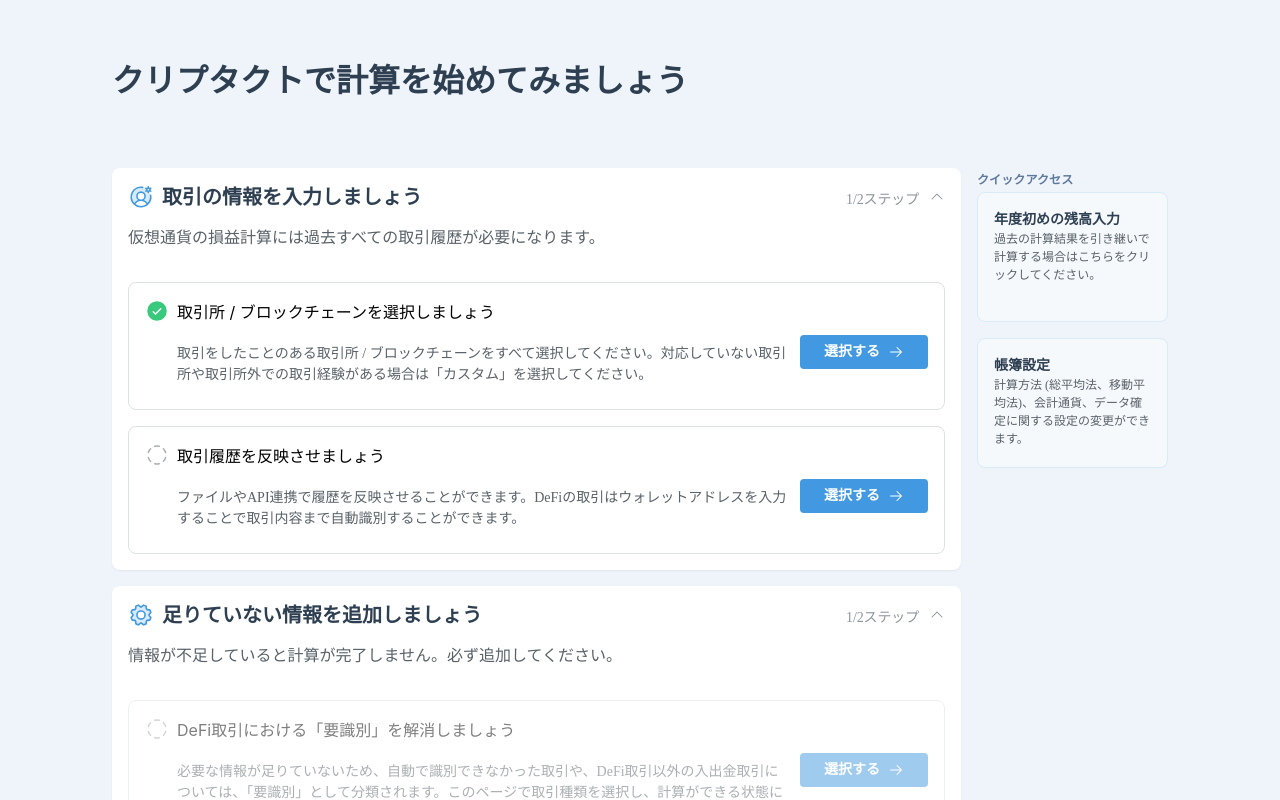
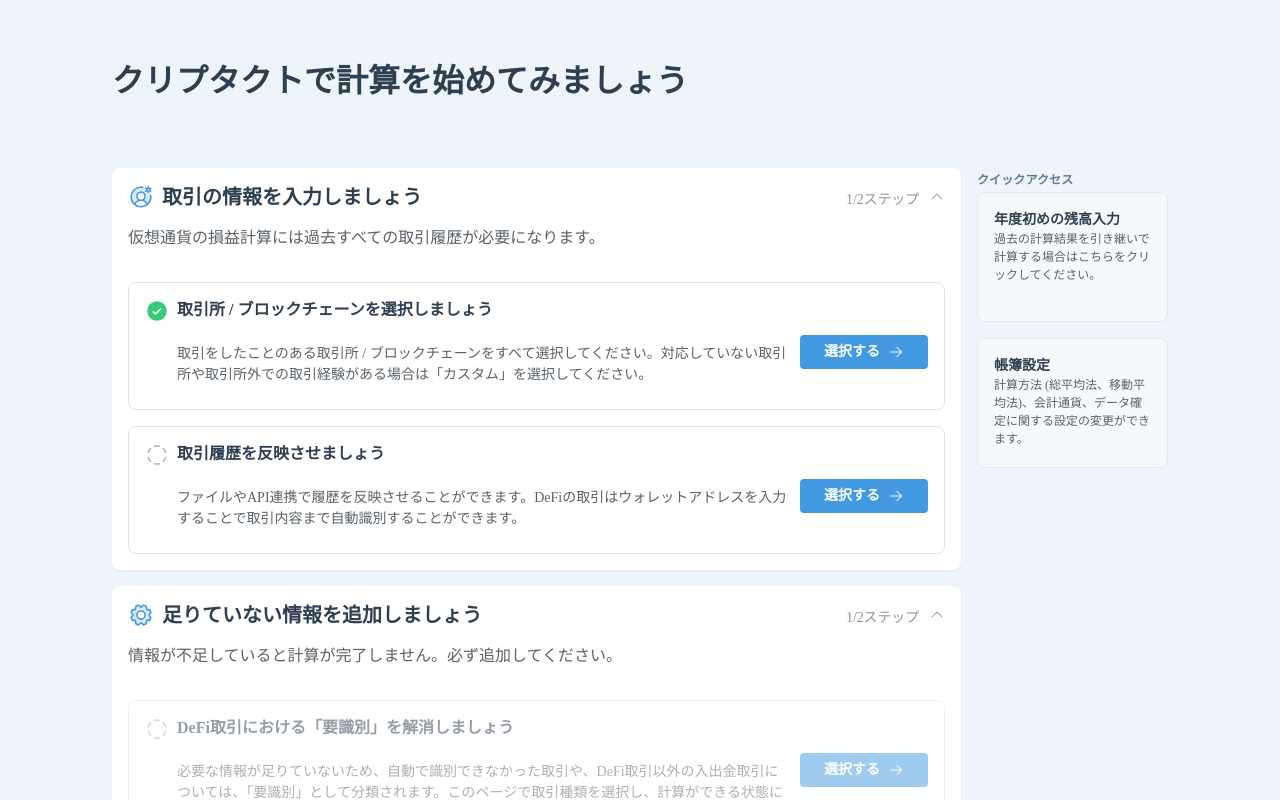
Before and after one commit to fvilar/pafin_exercise, a React (Create React App) app: page / in a window 1280 px wide. Shown: the top 800 px of the page. Built offline with nearby package versions, Linux system fonts and the light colour scheme.

Commit message:
Correct font and color of the card title

```diff
--- a/src/App.css
+++ b/src/App.css
@@ -32,7 +32,6 @@
   gap: 16px;
   display: flex;
   flex-direction: column;
-
 }
 .transaction {
   display: flex;
@@ -119,7 +118,6 @@
   border: 1px solid #dee1e3;
   border-radius: 8px;
   padding: 16px;
-
 }
 .transtaction_body_card_status {
   grid-area: card_status;
@@ -127,6 +125,13 @@
 }
 .transtaction_body_card_title {
   grid-area: card_title;
+  font-family: Noto Sans JP;
+  font-size: 16px;
+  font-weight: 600;
+  line-height: 21px;
+  letter-spacing: 0em;
+  text-align: left;
+  color: #2e3f51;
 }
 .transtaction_body_card_infotop {
   grid-area: card_infotop;
```
